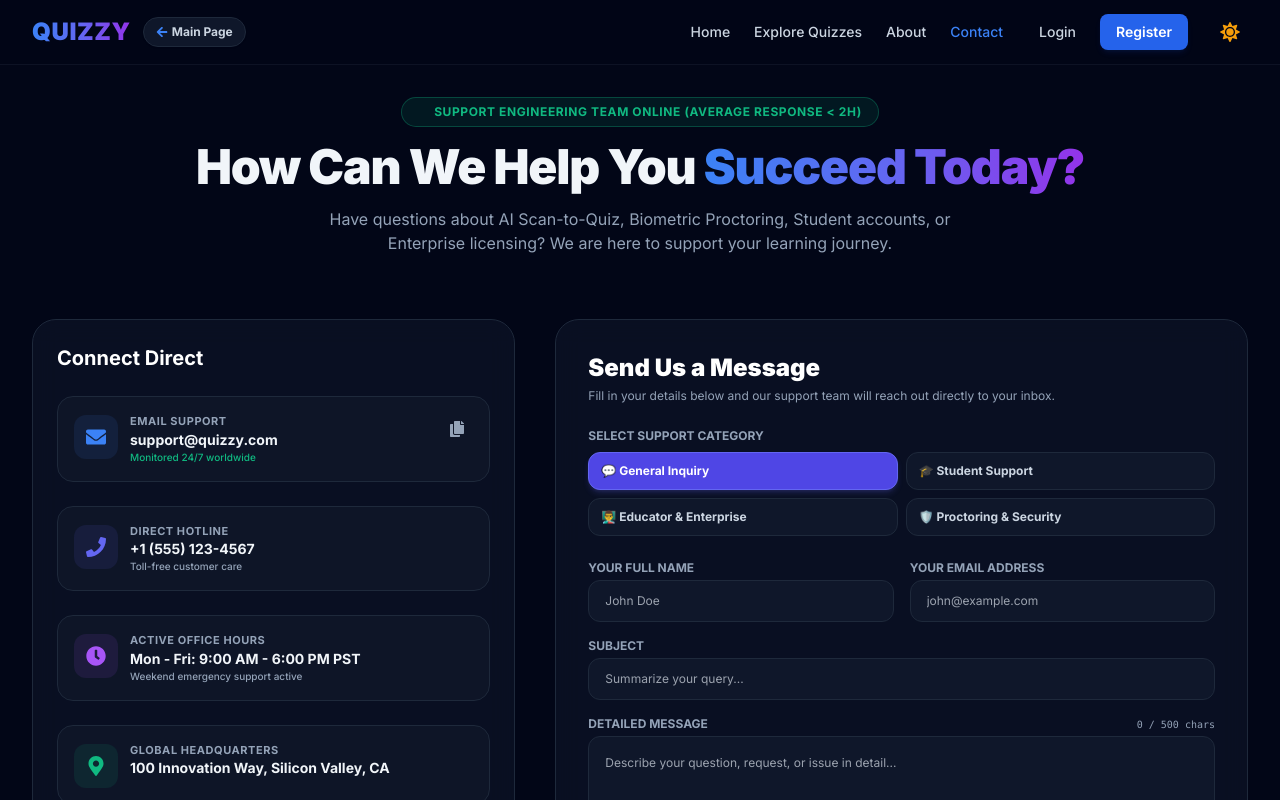
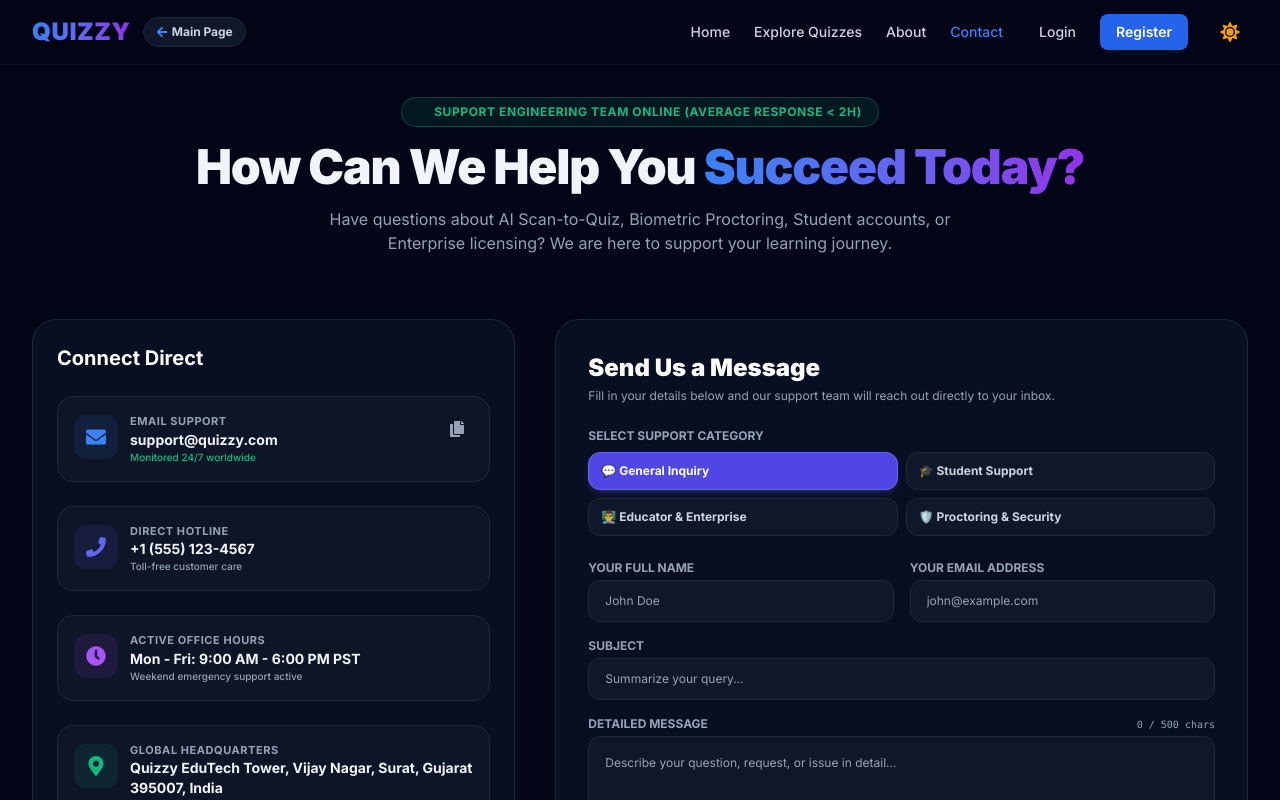
Before and after one commit to Jenil2004809/Quize, a React (Vite) app in the folder frontend/: page /contact in a window 1280 px wide. Shown: the top 800 px of the page. Built offline with nearby package versions, Linux system fonts and the light colour scheme.

Commit message:
fix: update headquarters address in ContactPage.jsx to match embedded Google Maps location in Surat, Gujarat

```diff
--- a/frontend/src/pages/ContactPage.jsx
+++ b/frontend/src/pages/ContactPage.jsx
@@ -181,7 +181,7 @@ const ContactPage = () => {
               </div>
               <div>
                 <p className="text-[11px] text-slate-400 font-bold uppercase tracking-wider">Global Headquarters</p>
-                <p className="text-sm font-bold text-slate-800 dark:text-slate-100">100 Innovation Way, Silicon Valley, CA</p>
+                <p className="text-sm font-bold text-slate-800 dark:text-slate-100">Quizzy EduTech Tower, Vijay Nagar, Surat, Gujarat 395007, India</p>
               </div>
             </div>
 
```
